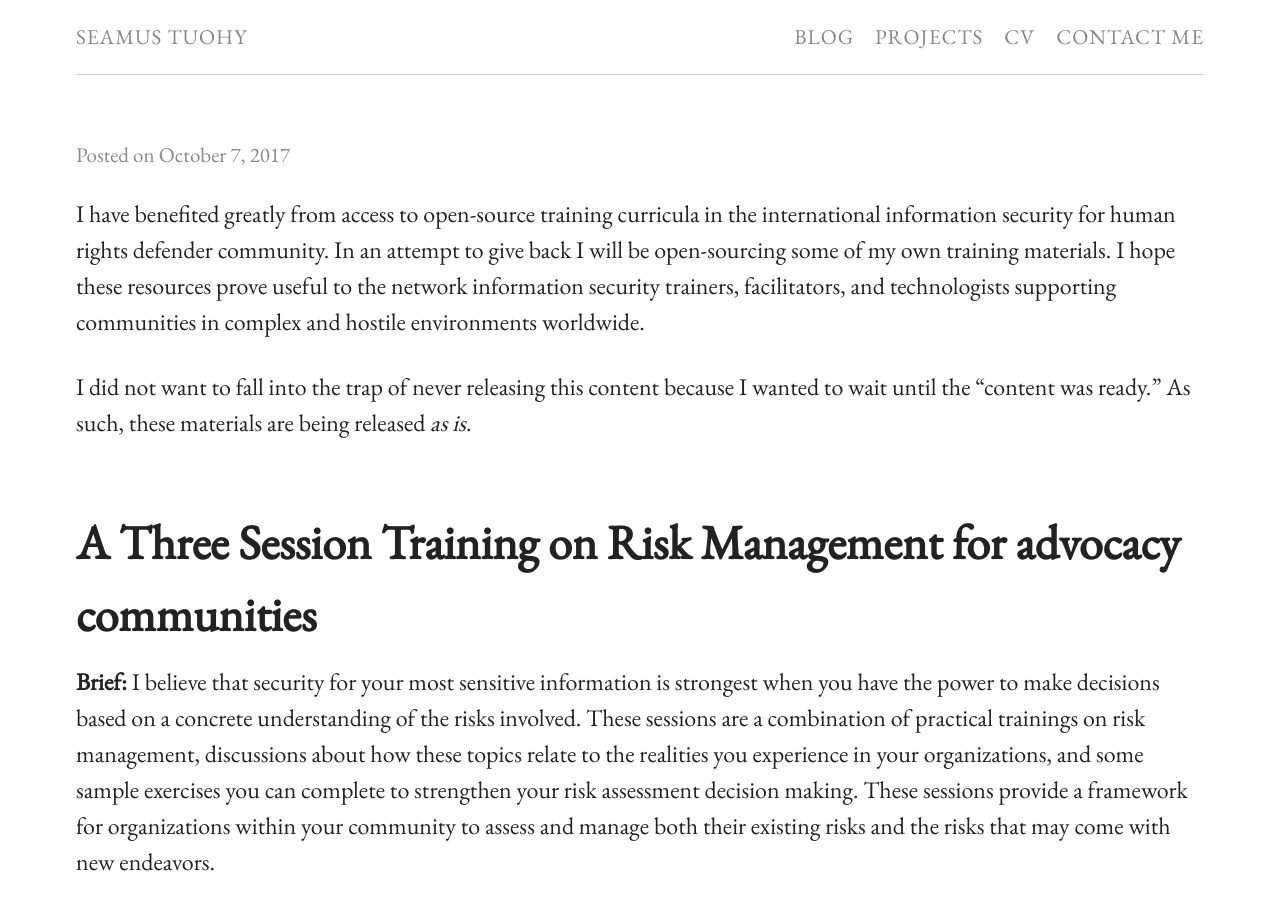
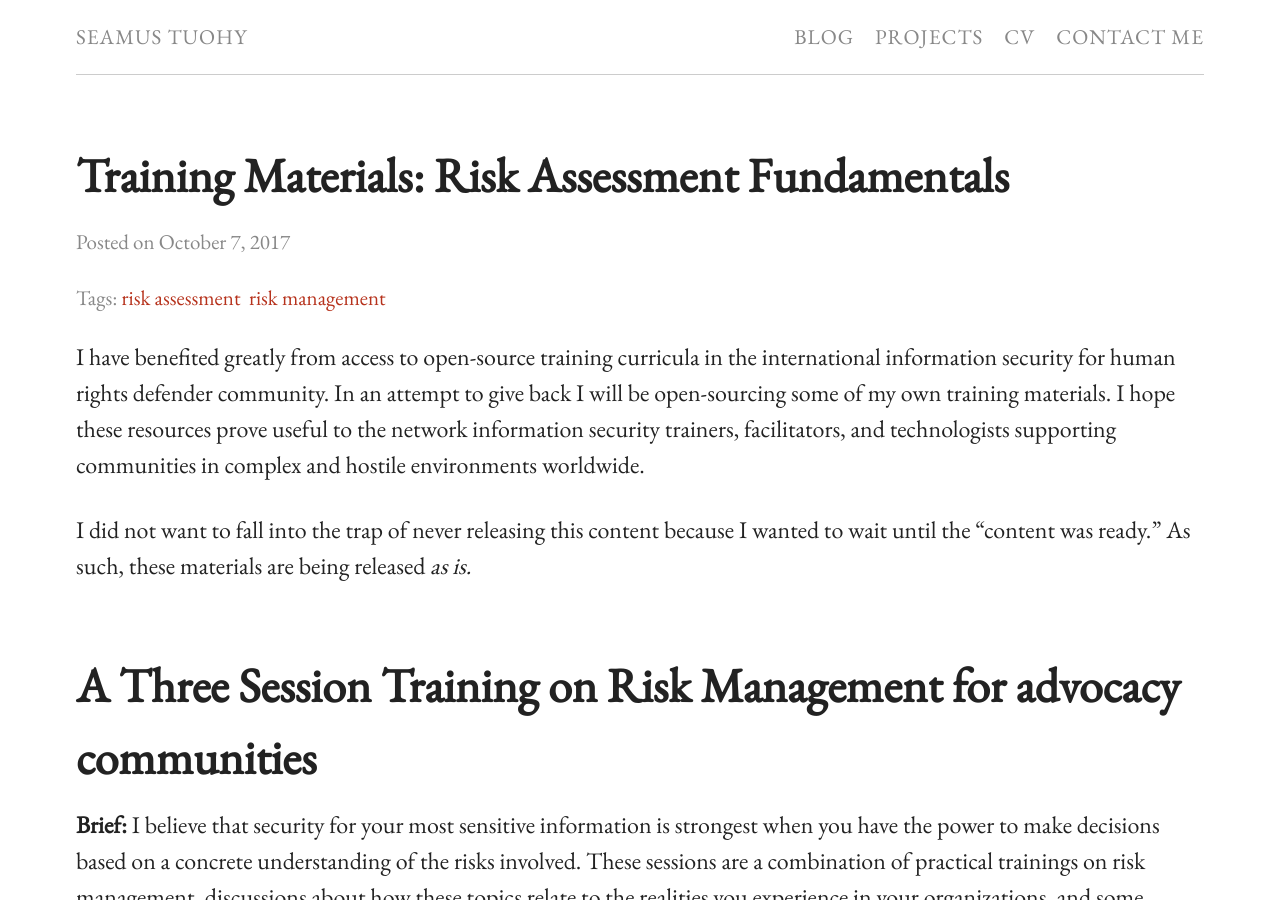
Before and after one commit to seamustuohy/seamustuohy.github.io, a Jekyll site: the page built from _posts/2017-10-10-Risk-Management-Fundamentals-Presentations.md, in a window 1280 px wide and 900 px high. Built offline with Jekyll 4.4.1, drawn with Linux system fonts in a browser that asks for light colours; our own code applies the rules of GitHub Pages for plain Markdown files.

```diff
--- a/_posts/2017-10-10-Risk-Management-Fundamentals-Presentations.md
+++ b/_posts/2017-10-10-Risk-Management-Fundamentals-Presentations.md
@@ -1,6 +1,6 @@
 ---
 layout: post
-title: Training Materials: Risk Assessment Fundamentals
+title: "Training Materials: Risk Assessment Fundamentals"
 date: 2017-10-07
 tags: [risk assessment, risk management]
 ---
```
